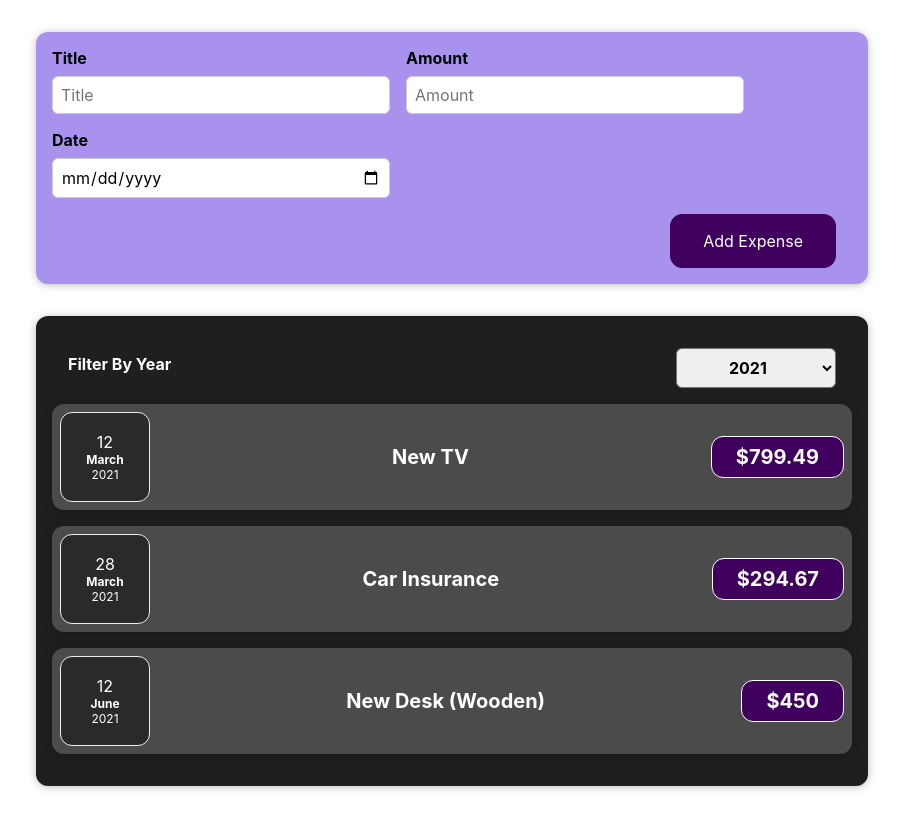
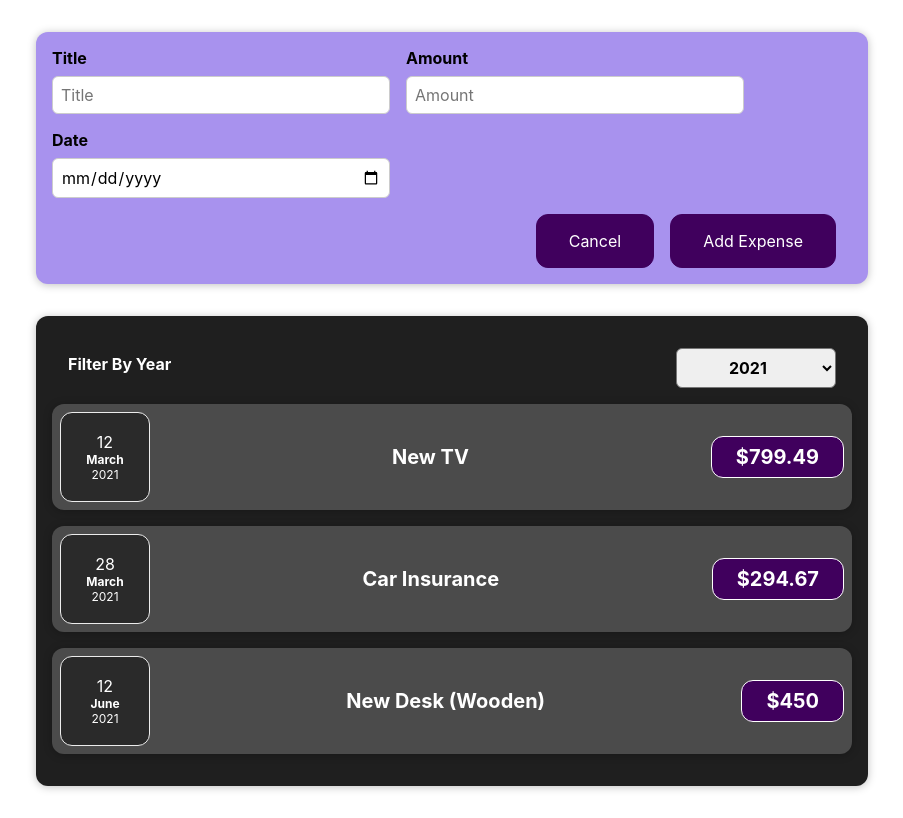
Before and after one commit to quill-tech/expense-tracker, a React (Create React App) app: page / in a window 1280 px wide. Both pictures are taken after a click on the button "Add Expense". Shown: the whole page, without its empty margins (188-1091 px from the left). Built offline with nearby package versions, Linux system fonts and the light colour scheme.

Commit message:
Add toggle to form

```diff
--- a/src/components/NewExpenses/ExpenseForm.component.jsx
+++ b/src/components/NewExpenses/ExpenseForm.component.jsx
@@ -81,8 +81,12 @@ const ExpenseForm = props => {
           />
         </div>
       </div>
+
       <div className='new-expense__actions'>
-        <button type='submit'> Add Expense</button>
+        <button onClick={props.hideForm} type='button'>
+          Cancel
+        </button>
+        <button type='submit'>Add Expense</button>
       </div>
     </form>
   )
--- a/src/components/NewExpenses/NewExpense.component.jsx
+++ b/src/components/NewExpenses/NewExpense.component.jsx
@@ -1,7 +1,8 @@
-import React from 'react'
+import React, { useState } from 'react'
 import ExpenseForm from './ExpenseForm.component'
 import './ExpenseForm.styles.css'
 const NewExpense = props => {
+  const [showAddExpenseButton, setShowAddExpenseButton] = useState(false)
   // expenseDataFromFormInput => passed from the ExpenseForm Component
   const saveExpenseDataHandler = expenseDataFromFormInput => {
     const expenseData = {
@@ -10,12 +11,33 @@ const NewExpense = props => {
     }
     // Add expenseData as param on props value
     props.onAddExpense(expenseData)
+    setShowAddExpenseButton(!showAddExpenseButton) //Hides form  on submit
+  }
+
+  const addExpenseHandler = () => {
+    setShowAddExpenseButton(!showAddExpenseButton)
+  }
+
+  const hideFormHandler = () => {
+    setShowAddExpenseButton(!showAddExpenseButton)
   }
 
   return (
-    <div className='new-expense'>
-      <ExpenseForm onSaveExpenseData={saveExpenseDataHandler} />
-    </div>
+    <>
+      <div className='new-expense'>
+        {showAddExpenseButton && (
+          <ExpenseForm
+            hideForm={hideFormHandler}
+            onSaveExpenseData={saveExpenseDataHandler}
+          />
+        )}
+        {!showAddExpenseButton && (
+          <button onClick={addExpenseHandler} type='submit'>
+            Add Expense
+          </button>
+        )}
+      </div>
+    </>
   )
 }
 export default NewExpense
```
